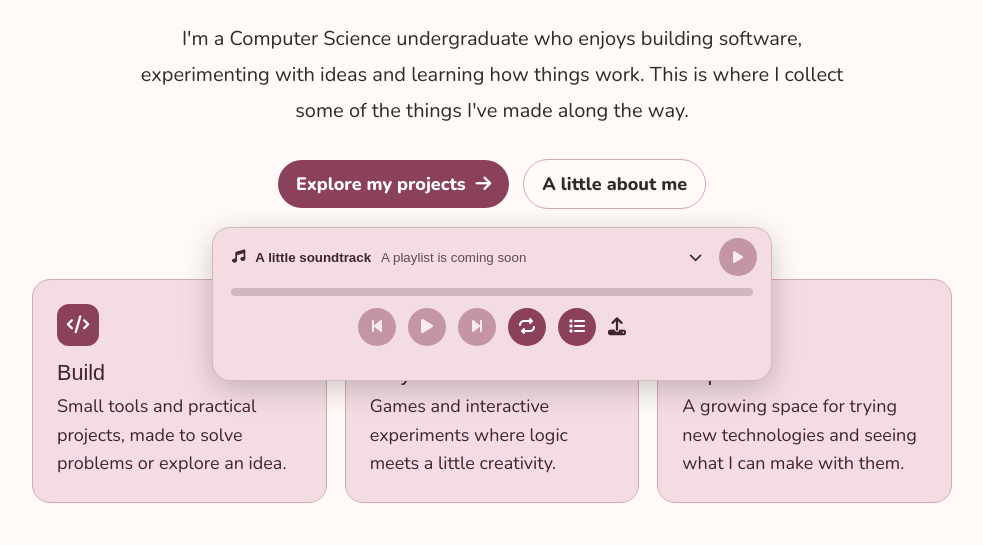
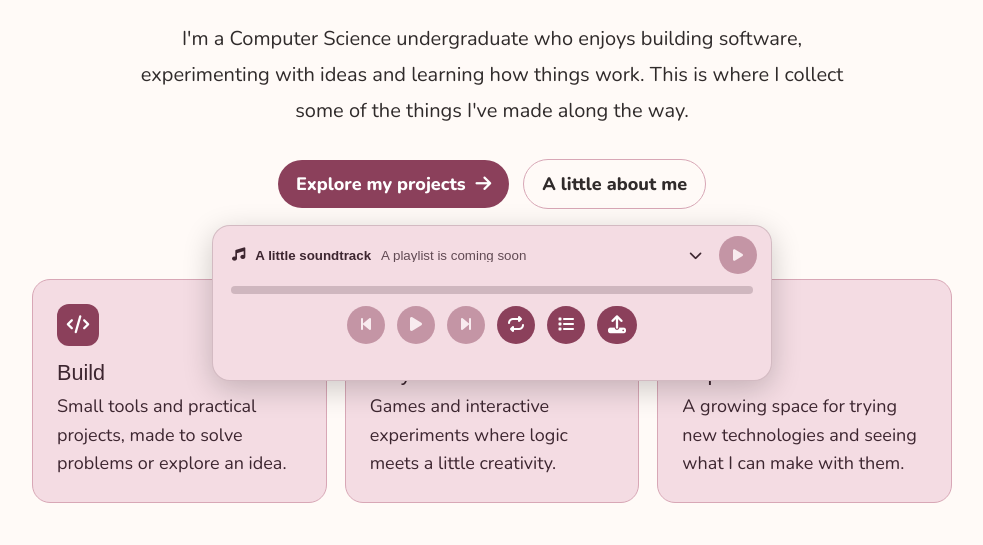
Before and after one commit to Frances06/Repertoire, a Flask app: page / in a window 1280 px wide, after a click that opens the changed part. Shown: the part 405-950 px from the top of the page, without its empty margins (148-1131 px from the left). Run offline with Flask 3, Linux system fonts and the light colour scheme; data that the repository does not hold is empty; some web fonts are replaced.

Commit message:
Show open theme menu and style audio upload control

```diff
--- a/static/styles.css
+++ b/static/styles.css
@@ -833,3 +833,39 @@ main { display: block; width: min(1120px, 100%); margin: 0 auto; padding: clamp(
 .highlight-icon { display: inline-grid; place-items: center; width: 42px; height: 42px; border-radius: 12px; background: var(--welcome-color); color: #fff; }
 .home-highlights h2 { margin: 14px 0 6px; font: 1.35rem "Poetsen One", sans-serif; }
 .home-highlights p { margin: 0; line-height: 1.6; }
+
+
+/* Fix the theme menu's legacy display:none rule when it is opened. */
+.theme-picker .contrast-dropdown:not([hidden]) { display: block; }
+
+/* Audio upload control inside the expanded player. */
+.upload-button {
+  display: inline-flex;
+  align-items: center;
+  justify-content: center;
+  min-width: 38px;
+  min-height: 38px;
+  padding: 8px 11px;
+  border-radius: 999px;
+  background: var(--button-color);
+  color: #fff;
+  cursor: pointer;
+}
+.upload-button:hover { background: var(--button-hover); }
+.upload-status {
+  min-height: 1.2em;
+  margin: 4px 0 0;
+  font-size: .85rem;
+  text-align: center;
+}
+.visually-hidden {
+  position: absolute;
+  width: 1px;
+  height: 1px;
+  padding: 0;
+  margin: -1px;
+  overflow: hidden;
+  clip: rect(0, 0, 0, 0);
+  white-space: nowrap;
+  border: 0;
+}
```
